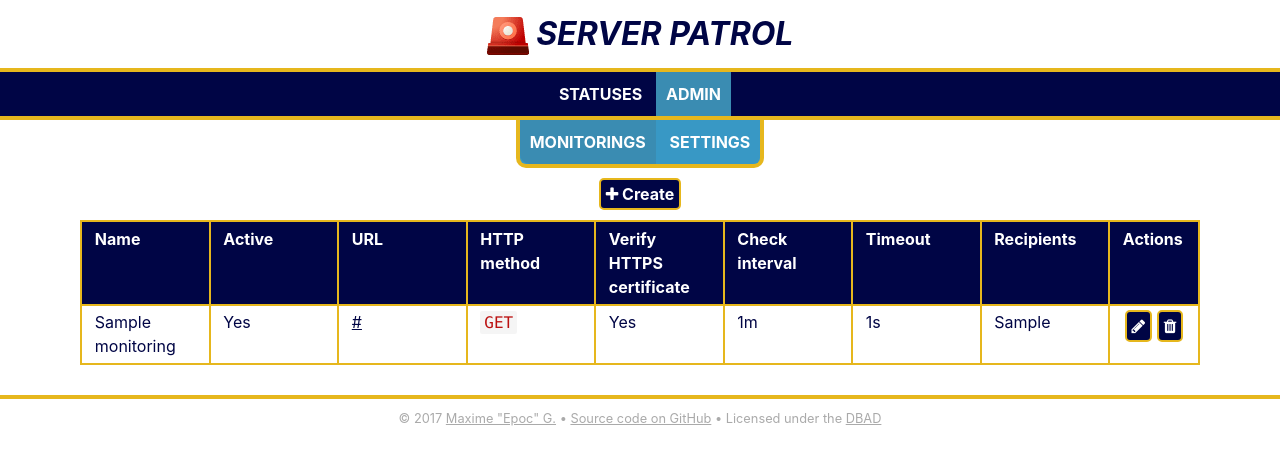
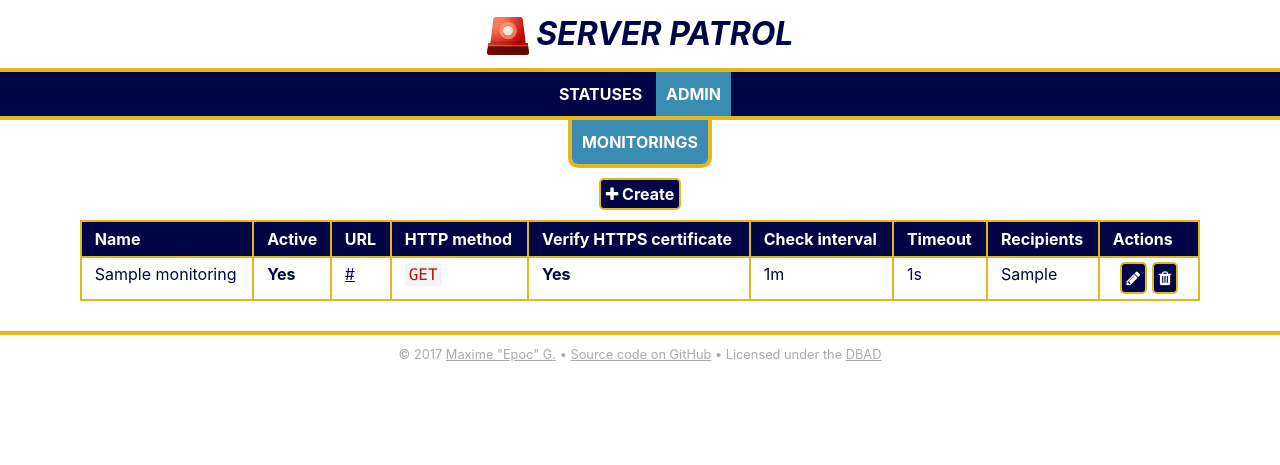
Before and after one commit to EpocDotFr/server-patrol, a Flask app: page /admin/monitorings in a window 1280 px wide. Shown: the top 465 px of the page. Run offline with Flask 2, Linux system fonts and the light colour scheme; tables that the repository leaves empty hold one stand-in row (values such as "Sample post").

Commit message:
Cosmetic things

```diff
--- a/serverpatrol.py
+++ b/serverpatrol.py
@@ -274,7 +274,7 @@ class Monitoring(db.Model):
 
     @property
     def recipients_list(self):
-        return self.recipients.split(',')
+        return [recipient.strip() for recipient in self.recipients.split(',')]
 
 
 # -----------------------------------------------------------
--- a/static/css/app.css
+++ b/static/css/app.css
@@ -252,6 +252,7 @@ table,
 table td,
 table th {
     border: 0.2rem solid #E6B71D;
+    table-layout: auto;
 }
 
 table th {
--- a/templates/admin/admin.html
+++ b/templates/admin/admin.html
@@ -4,7 +4,6 @@
     <nav class="secondary txtcenter">
         <ul class="unstyled inbl pan man">
             <li class="inbl pan man {% if request.path.startswith('/admin/monitorings') %}active{% endif %}"><a href="{{ url_for('admin_monitorings_list') }}" class="inbl pas">Monitorings</a></li>
-            <li class="inbl pan man {% if request.path.startswith('/admin/system') %}active{% endif %}"><a href="#" class="inbl pas">Settings</a></li>
         </ul>
     </nav>
 {% endblock %}
--- a/templates/admin/monitorings/list.html
+++ b/templates/admin/monitorings/list.html
@@ -6,28 +6,29 @@
     <p class="txtcenter"><a href="{{ url_for('admin_monitorings_create') }}" class="btn"><i class="fa fa-plus"></i> Create</a></p>
 
     {% if monitorings %}
+    <div class="table-responsive">
         <table class="mts">
             <thead>
                 <tr>
                     <th>Name</th>
-                    <th>Active</th>
+                    <th class="w50p">Active</th>
                     <th>URL</th>
                     <th>HTTP method</th>
                     <th>Verify HTTPS certificate</th>
                     <th>Check interval</th>
                     <th>Timeout</th>
                     <th>Recipients</th>
-                    <th style="width: 90px">Actions</th>
+                    <th class="w100p">Actions</th>
                 </tr>
             </thead>
             <tbody>
                 {% for monitoring in monitorings %}
                 <tr>
                     <td>{% if not monitoring.is_public %}<i class="fa fa-lock"></i> {% endif %}{{ monitoring.name }}</td>
-                    <td>{% if monitoring.is_active %}Yes{% else %}No{% endif %}</td>
+                    <td>{% if monitoring.is_active %}<strong>Yes</strong>{% else %}No{% endif %}</td>
                     <td><a href="{{ monitoring.url }}">{{ monitoring.url }}</a></td>
                     <td><code>{{ monitoring.http_method.value }}</code></td>
-                    <td>{% if monitoring.verify_https_cert %}Yes{% else %}No{% endif %}</td>
+                    <td>{% if monitoring.verify_https_cert %}<strong>Yes</strong>{% else %}No{% endif %}</td>
                     <td>{{ monitoring.check_interval }}m</td>
                     <td>{{ monitoring.timeout }}s</td>
                     <td>{{ monitoring.recipients }}</td>
@@ -36,6 +37,7 @@
                 {% endfor %}
             </tbody>
         </table>
+    </div>
     {% else %}
         <div class="alert info pas">No monitoring to display a this moment.</div>
     {% endif %}
```
